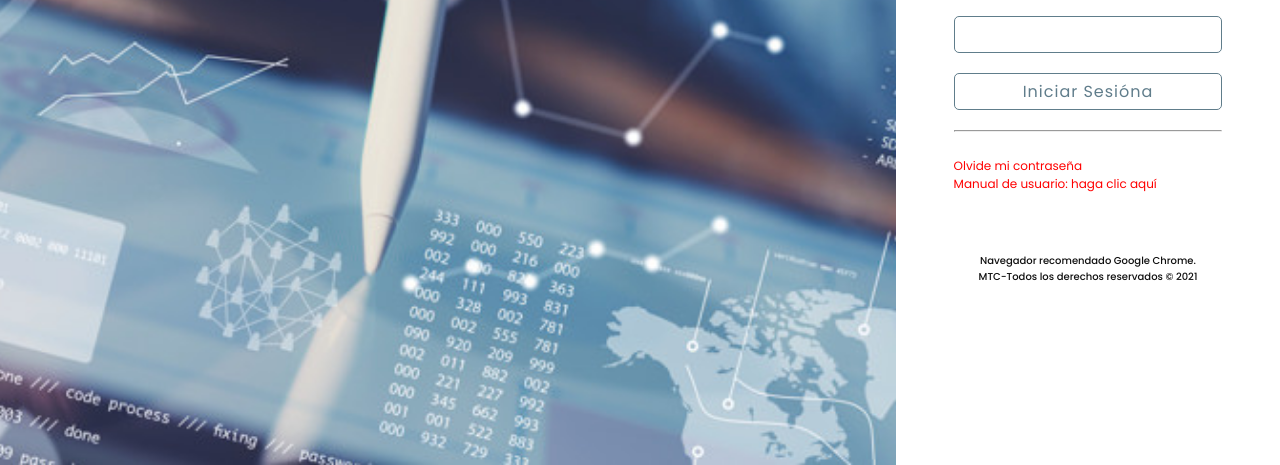
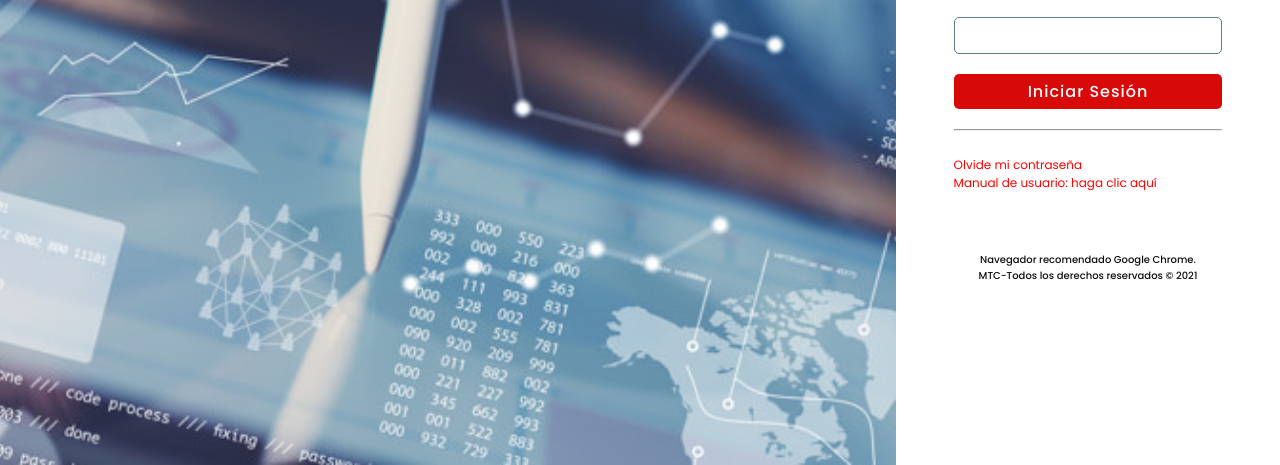
Before and after one commit to fire-fox/MTC, a plain HTML site: page index.html in a window 1280 px wide. Shown: the part 335-800 px from the top of the page. Drawn offline with nearby package versions, Linux system fonts and the light colour scheme.

Commit message:
Update index.html

```diff
--- a/index.html
+++ b/index.html
@@ -194,7 +194,7 @@
                             </div>
 
                             <div class="inputBx">
-                                <input type="button" value="Iniciar Sesióna" id="submit" onclick="validate()"/>
+                                <input type="submit" value="Iniciar Sesión" id="submit" onclick="validate()"/>
                             </div>
                             <hr width="100%"> <br>
                         </div>
```
